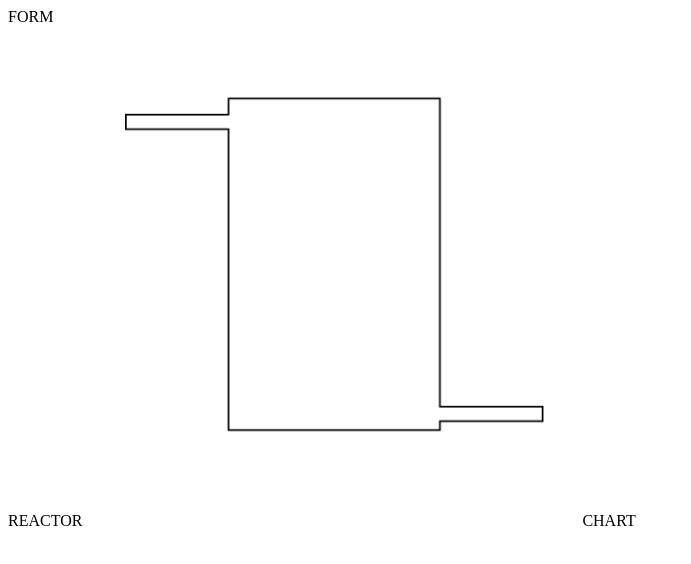
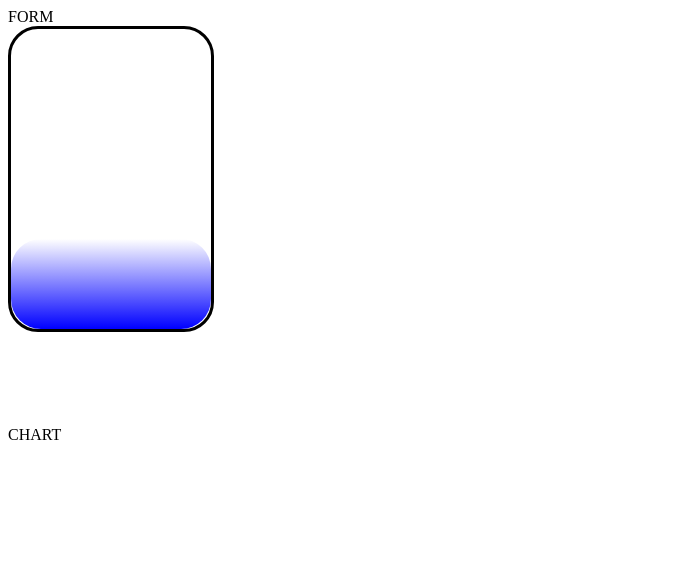
Before and after one commit to victorfmarques/Concentration_PID_Control, a React (Create React App) app in the folder pid_control/: page / in a window 1280 px wide. Shown: the top 564 px of the page, without its empty margins (0-691 px from the left). Built offline with nearby package versions, Linux system fonts and the light colour scheme.

Commit message:
Mudança de cor e volume

```diff
--- a/pid_control/src/ReactorComponent/index.css
+++ b/pid_control/src/ReactorComponent/index.css
@@ -1,18 +1,21 @@
-button {
-    color: white;
-    background: blue;
-    transition: background 1s;
-    }
-
-    button:hover,
-    button:focus {
-    background: red;
-    }
-
-.amarelo {
-    background-color: yellow;
+.reactorWrapper{
+    width: 50vw;
+    height: 50vh;
 }
 
-.vermelho{
-    background-color: red;
+.reactor{
+    border: solid;
+    border-radius: 30px;
+    width: 200px;
+    height: 300px;
+    display: flex;
+    justify-content: flex-end;
+    flex-direction: column;
 }
+
+.reactorContent{
+    background-image: linear-gradient(white, #0000ff);
+    width: inherit;
+    height: 30%;
+    border-radius: inherit;
+}
--- a/pid_control/src/ReactorComponent/index.js
+++ b/pid_control/src/ReactorComponent/index.js
@@ -1,33 +1,71 @@
 import React, {useEffect} from 'react'
-import logo from './Tanque.png';
-// import './index.css';
+import './index.css';
 
 
 const ReactorComponent = (props) =>{
 
-    const {model} = props
-    // model.classe = 'vermelho';
+    var {viewModel} = props
 
-    // function trocaClasse(){
-    //     if(classe == 'vermelho'){
-    //         classe = 'amarelo';
-    //     }
-    //     else{
-    //         classe = 'vermelho';
-    //     }
+    function mudarVolume(){
+        if(viewModel.volume == 100){
+            document.getElementById("liquido").style.height='20%';
+        }
+        else if(viewModel.volume == 200){
+            document.getElementById("liquido").style.height='65%';
+        }
+        else if(viewModel.volume == 300){
+            document.getElementById("liquido").style.height='100%';
+        }
+    }
 
-    //     console.log(classe);
-    //     // ReactDOM.render(button, document.body);
-    // }
+    function mudarConcentracao() {
+        if(viewModel.concentracao > 0 && viewModel.concentracao <= 0.1){
+            document.getElementById("liquido").style.backgroundImage='linear-gradient(white, #0000ff)';
+        }
+        else if(viewModel.concentracao > 0.1 && viewModel.concentracao <= 0.2){
+            document.getElementById("liquido").style.backgroundImage='linear-gradient(white, #3000FF)';
+        }
+        else if(viewModel.concentracao > 0.2 && viewModel.concentracao <= 0.3){
+            document.getElementById("liquido").style.backgroundImage='linear-gradient(white, #3F00FF)';
+        }
+        else if(viewModel.concentracao > 0.3 && viewModel.concentracao <= 0.4){
+            document.getElementById("liquido").style.backgroundImage='linear-gradient(white, #4E00FF)';
+        }
+        else if(viewModel.concentracao > 0.4 && viewModel.concentracao <= 0.5){
+            document.getElementById("liquido").style.backgroundImage='linear-gradient(white, #5D01FF)';
+        }
+        else if(viewModel.concentracao > 0.5 && viewModel.concentracao <= 0.6){
+            document.getElementById("liquido").style.backgroundImage='linear-gradient(white, #6B01FF)';
+        }
+        else if(viewModel.concentracao > 0.6 && viewModel.concentracao <= 0.7){
+            document.getElementById("liquido").style.backgroundImage='linear-gradient(white, #7B00FF)';
+        }
+        else if(viewModel.concentracao > 0.7 && viewModel.concentracao <= 0.8){
+            document.getElementById("liquido").style.backgroundImage='linear-gradient(white, #8C00FF)';
+        }
+        else if(viewModel.concentracao > 0.8){
+            document.getElementById("liquido").style.backgroundImage='linear-gradient(white, #9700FF)';
+        }
+    }
 
-    // const button = <button className={model.classe}>Teste</button>;
+    useEffect(()=>{
+        viewModel = {props};
+
+        mudarVolume();
+        mudarConcentracao();
+    }, [props]);
 
     return (
         <React.Fragment>
-            REACTOR
-            {/* <canvas id="canvas" width="500" height="500"/> */}
-            <img height="500" width="500" src={logo}/>
-            {/* {button} */}
+            <div className='reactorWrapper'>
+                <div className='reactor'>
+                    <div id='liquido' className='reactorContent'>
+
+                    </div>
+                </div>
+            </div>
+            {/* <button onClick={mudarVolume}>Mudar</button>
+            <button onClick={mudarConcentracao}>Mudar</button> */}
         </React.Fragment>
     )
 }
```
